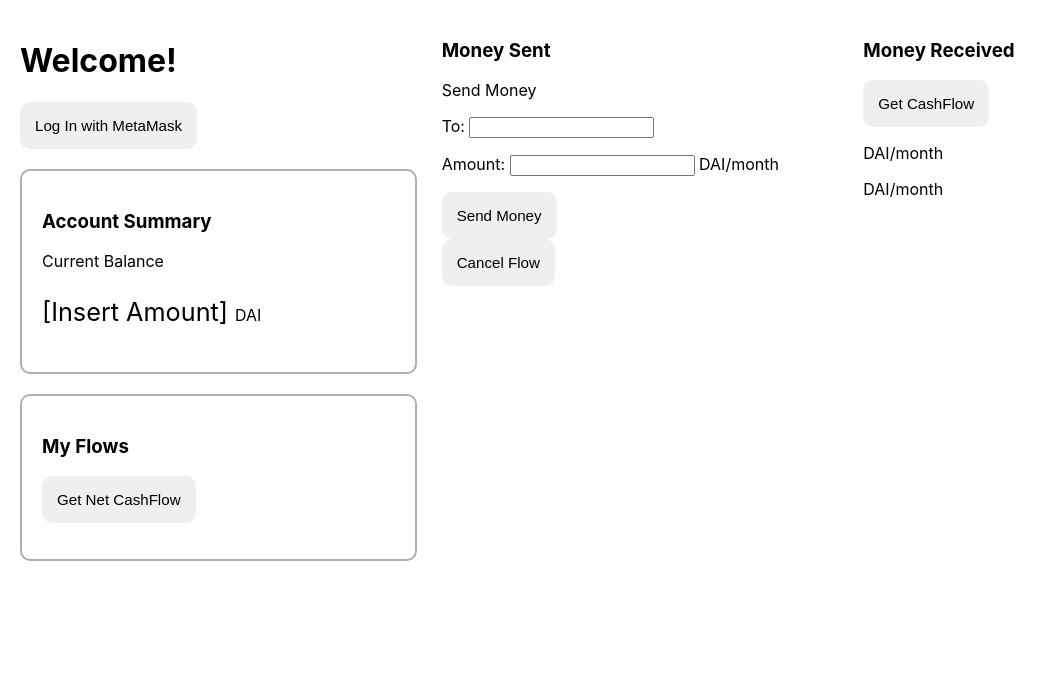
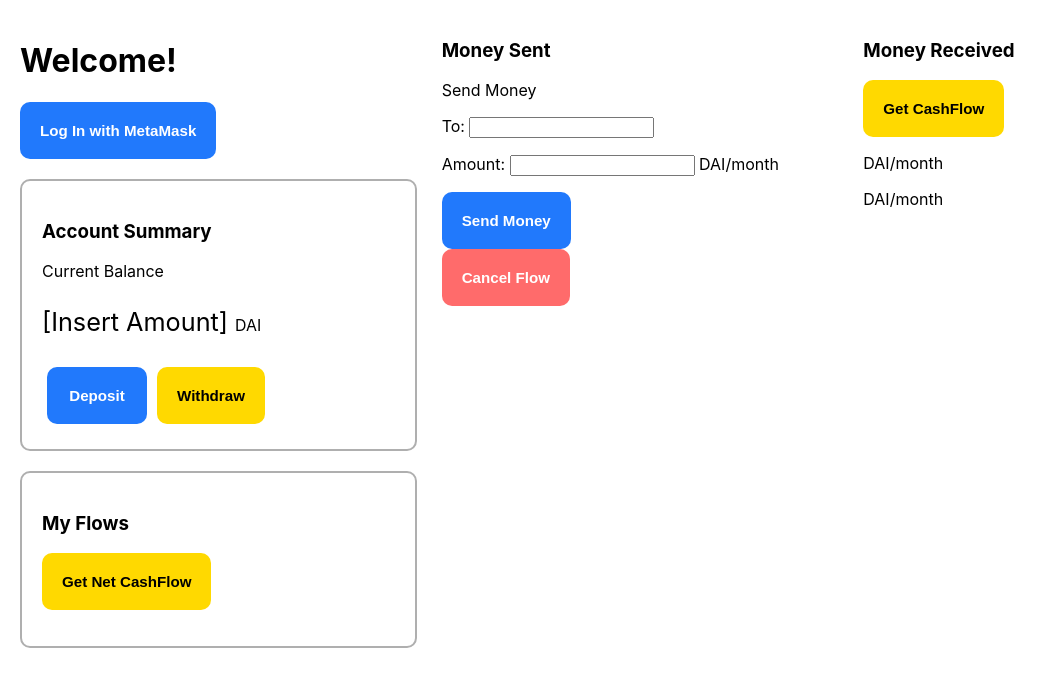
Before and after one commit to Alchemist21/remit, a React (Create React App) app in the folder application/: page / in a window 1280 px wide. Shown: the top 686 px of the page, without its empty margins (0-1057 px from the left). Built offline with nearby package versions, Linux system fonts and the light colour scheme; what @superfluid-finance/js-sdk, web3 would draw is missing.

Commit message:
Design changes / Created Modal component and functionality on btn click

```diff
--- a/application/src/App.js
+++ b/application/src/App.js
@@ -5,6 +5,7 @@ import getAddress from "./util/wallet";
 import "./Dashboard.css";
 import NetFlow from "./components/Netflow";
 import FlowItem from "./components/FlowItem";
+import Modal from "./components/Modal";
 
 function App() {
   let amount;
@@ -45,15 +46,43 @@ function App() {
     });
   }
 
+  function showModal(e) {
+    const action = e.target.id;
+    const modal = document.querySelector('.modal');
+    const modalTitle = modal.querySelector('.modal-header').querySelector('h3');
+    const footerBtn = modal.querySelector('.modal-footer').querySelector('button');
+    modalTitle.innerText = action.charAt(0).toLocaleUpperCase() + action.slice(1) + ' Money';
+    footerBtn.innerText = action.charAt(0).toLocaleUpperCase() + action.slice(1);
+    return modal.style.display = 'block';
+  }
+
   return (
+    <div>
+      <Modal />
       <div id="dashboard">
         <div>
           <h1>Welcome!</h1>
-        <button onClick={initSF}>Log In with MetaMask</button>
+          <button onClick={initSF} className="blue">Log In with MetaMask</button>
           <div className="summary">
             <h3>Account Summary</h3>
             <p>Current Balance</p>
             <p className="balance">[Insert Amount] <span className="currency">DAI</span></p>
+            <div className="summary-action-btngroup">
+              <button
+                type="button"
+                className="blue"
+                onClick={showModal}
+                id="deposit">
+                  Deposit
+              </button>
+              <button
+                type="button"
+                className="yellow"
+                onClick={showModal}
+                id="withdraw">
+                  Withdraw
+              </button>
+            </div>
           </div>
           <NetFlow />
         </div>
@@ -63,16 +92,17 @@ function App() {
             <p>Send Money</p>
             <p>To: <input type="text" name="receiver" className="receiver" /></p>
             <p>Amount: <input type="text" name="amount" className="amount" /> DAI/month</p>
-          <button type="submit">Send Money</button>
+            <button type="submit" className="blue">Send Money</button>
           </form>
           {/* <button onClick={receiveRemittance}>Receive Money</button> */}
-        <button onClick={cancelRemittance}>Cancel Flow</button>
+          <button onClick={cancelRemittance} className="red">Cancel Flow</button>
         </div>
         <div>
           <h3>Money Received</h3>
           <FlowItem />
         </div>
       </div>
+    </div>
   );
 }
 
--- a/application/src/Dashboard.css
+++ b/application/src/Dashboard.css
@@ -1,4 +1,5 @@
 :root {
+    --primary: white;
     --grey: rgb(175, 175, 175);
 }
 
@@ -16,6 +17,17 @@
     border-radius: 10px;
 }
 
+.summary-action-btngroup {
+    display: flexbox;
+    flex-direction: row;
+    column-gap: 20px;
+}
+
+.summary-action-btngroup > button {
+    min-width: 100px;
+    margin: 5px;
+}
+
 #moneyin-column {
 
 }
@@ -25,10 +37,31 @@
 }
 
 button {
-    padding: 15px;
+    padding: 20px;
     font-size: 1.5ch;
+    font-weight: bold;
     border-radius: 10px;
     border: none;
+    transition-duration: 0.4s;
+}
+
+button:hover {
+    cursor: pointer;
+    transform: scale(1.02);
+}
+
+button.blue {
+    background-color: rgb(33, 121, 252);
+    color: white;
+}
+
+button.red {
+    background-color: rgb(255, 107, 107);
+    color: white;
+}
+
+button.yellow {
+    background-color: rgb(255, 217, 0);
 }
 
 .currency {
@@ -38,3 +71,36 @@ button {
 .balance {
     font-size: 2.5ch;
 }
+
+.modal {
+    display: none;
+    position: absolute;
+    height: 100%;
+    width: 100%;
+    backdrop-filter: blur(5px);
+}
+
+.modal-box {
+    max-width: 600px;
+    border: 2px solid var(--grey);
+    padding: 20px;
+    margin: auto;
+    border-radius: 10px;
+    background-color: var(--primary);
+}
+
+.modal-header {
+    padding: 10px;
+}
+
+.modal-body {
+    padding: 10px;
+}
+
+.modal-footer {
+    padding: 10px;
+}
+
+.modal-footer > button {
+    width: 100%;
+}
--- a/application/src/components/FlowItem.js
+++ b/application/src/components/FlowItem.js
@@ -27,7 +27,7 @@ class FlowItem extends Component {
     render() {
         return (
             <div>
-                <button onClick={this.onClick}>Get CashFlow</button>
+                <button onClick={this.onClick} className="yellow">Get CashFlow</button>
                 <p>{this.state.flow} DAI/month</p>
                 <p>{this.state.deposit} DAI/month</p>
             </div>
--- /dev/null
+++ b/application/src/components/Modal.js
@@ -0,0 +1,28 @@
+import React, { Component } from "react";
+
+class Modal extends Component {
+    state = {
+        modalTitle: '',
+        modalBody: '',
+        btnAction: 'Do Something'
+    }
+    render() {
+        return (
+            <div className="modal">
+                <div className="modal-box">
+                    <div className="modal-header">
+                        <h3>{this.state.modalTitle}</h3>
+                    </div>
+                    <div className="modal-body">
+                        {this.state.modalBody}
+                    </div>
+                    <div className="modal-footer">
+                        <button className="blue">{this.state.btnAction}</button>
+                    </div>
+                </div>
+            </div>
+        )
+    }
+}
+
+export default Modal;
--- a/application/src/components/Netflow.js
+++ b/application/src/components/Netflow.js
@@ -25,7 +25,7 @@ class NetFlow extends Component {
         return (
             <div className="summary">
                 <h3>My Flows</h3>
-                <button onClick={this.onClick}>Get Net CashFlow</button>
+                <button onClick={this.onClick} className="yellow">Get Net CashFlow</button>
                 <p>{this.state.netFlow}</p>
             </div>
         )
```
Lines whose indentation alone changed are shown as unchanged.
